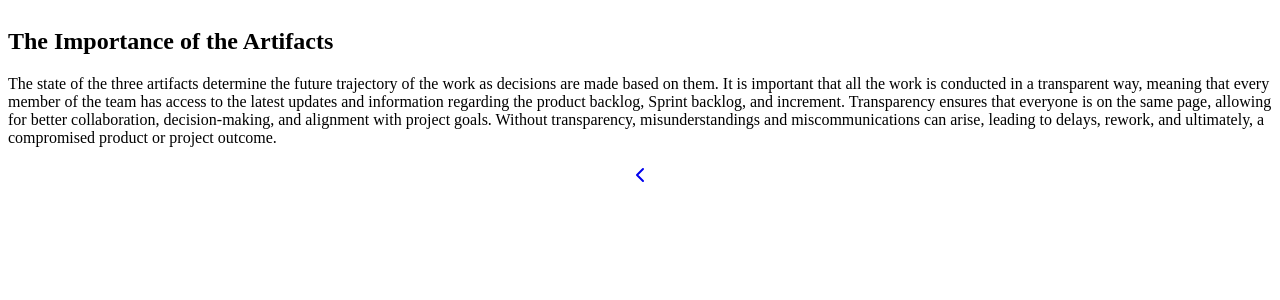
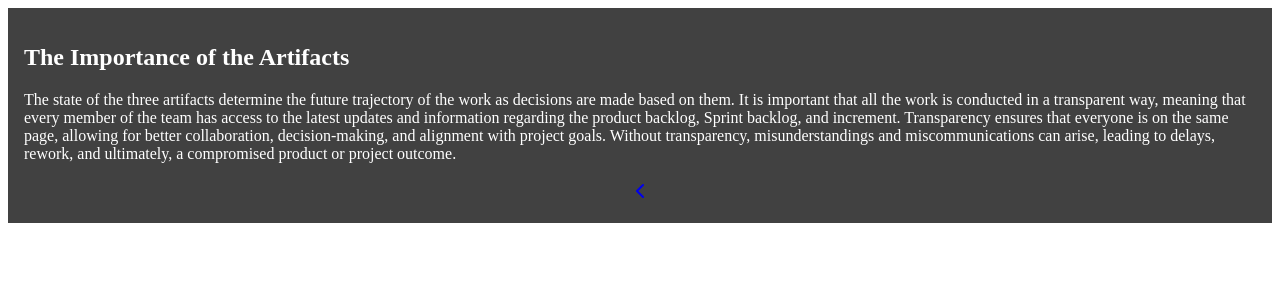
Before and after one commit to Wilma-Norman/Scrum-Project-assignment, a React (Vite) app: page /artifacts in a window 1280 px wide. Shown: the top 300 px of the page. Built offline with nearby package versions, Linux system fonts and the light colour scheme.

Commit message:
added folders to see the whole view of the page

```diff
--- a/src/Components/Artifacts/Importance/Importance.module.css
+++ b/src/Components/Artifacts/Importance/Importance.module.css
@@ -1,6 +1,7 @@
 .importanceContainer {
     display: flex;
     flex-direction: column;
+    padding: 16px;
     width: 100%;
 }
 
@@ -15,6 +16,10 @@
 .importanceContainer img {
     width: 100%;
     border-radius: 10px;
+}
+
+.textContainer {
+    padding: 32px;
 }
 
 .navigationButton {
--- a/src/Components/Artifacts/Importance/index.jsx
+++ b/src/Components/Artifacts/Importance/index.jsx
@@ -11,7 +11,7 @@ const Importance = () => {
                 <img src={Artifacts.teamCelebratingImgSource} alt="Team"/>
             </div>
             <div>
-                <Card title="The Importance of the Artifacts" text={Artifacts.importanceOfArtifactsText}/>
+                <Card title="The Importance of the Artifacts" text={Artifacts.importanceOfArtifactsText} className={styles.textWrapper}/>
                 <div className={styles.navigationButton}>
                     <Buttons direction="back" path="/events"/>
                 </div>
--- /dev/null
+++ b/src/Pages/Artifacts/Artifacts.module.css
@@ -0,0 +1,7 @@
+.artifactContainer {
+    background-color: rgb(65, 65, 65);
+    color: white;
+    display: flex;
+    width: 100%;
+    flex-direction: column;
+}
--- a/src/Pages/Artifacts/index.jsx
+++ b/src/Pages/Artifacts/index.jsx
@@ -1,10 +1,14 @@
 import Importance from "../../Components/Artifacts/Importance"
+import styles from "./Artifacts.module.css"
+
 
 const Artifacts = () => {
     return(
-        <>
+        <div className={styles.artifactContainer}>
+
             <Importance/>
-        </>
+
+        </div>
     )
 }
 
```
